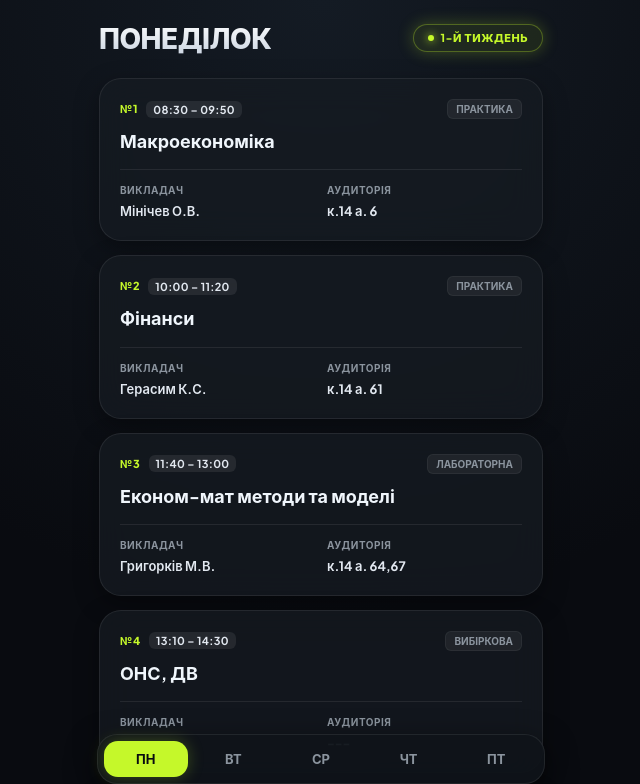
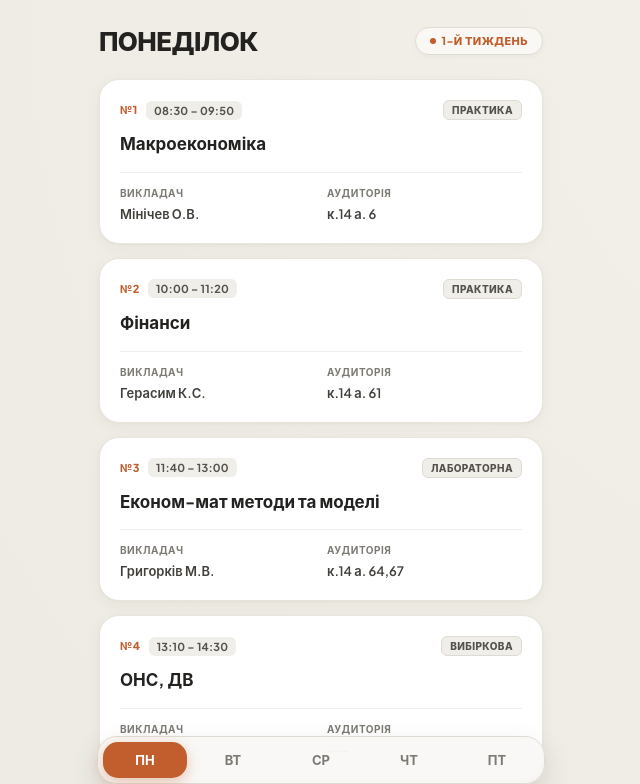
Before and after one commit to lilikandrij89-dot/Timetable, a plain HTML site: page index.html in a window 1280 px wide. Shown: the top 784 px of the page, without its empty margins (319-959 px from the left). Drawn offline with Linux system fonts and the light colour scheme.

Commit message:
Update index.html

```diff
--- a/index.html
+++ b/index.html
@@ -3,22 +3,25 @@
 <head>
     <meta charset="UTF-8">
     <meta name="viewport" content="width=device-width, initial-scale=1.0, maximum-scale=1.0, user-scalable=no">
-    <title>172-2 Розклад</title>
+    <title>272-2 Розклад</title>
     <script src="https://telegram.org/js/telegram-web-app.js"></script>
     <link rel="preconnect" href="https://fonts.googleapis.com">
     <link rel="preconnect" href="https://fonts.gstatic.com" crossorigin>
-    <link href="https://fonts.googleapis.com/css2?family=Plus+Jakarta+Sans:wght@500;700;800&display=swap" rel="stylesheet">
+    <link href="https://fonts.googleapis.com/css2?family=Plus+Jakarta+Sans:wght@500;600;700;800&display=swap" rel="stylesheet">
     <style>
         :root {
-            --bg: #090b10;
-            --surface: rgba(22, 27, 34, 0.75);
-            --surface-subtle: rgba(255, 255, 255, 0.03);
-            --neon: #c5f82a;
-            --neon-glow: rgba(197, 248, 42, 0.25);
-            --text-main: #f0f6fc;
-            --text-muted: #8b949e;
-            --border: rgba(255, 255, 255, 0.08);
-            --border-highlight: rgba(197, 248, 42, 0.3);
+            --bg: #ece9e2;
+            --surface: #f9f8f5;
+            --surface-card: #ffffff;
+            --surface-subtle: #f0eee9;
+            --accent: #c25e2e;
+            --accent-soft: rgba(194, 94, 46, 0.12);
+            --text-main: #232220;
+            --text-muted: #7d7a74;
+            --border: #dfdbd2;
+            --border-card: #e8e5dc;
+            --shadow-card: 0 4px 16px rgba(45, 41, 38, 0.04), 0 1px 3px rgba(45, 41, 38, 0.03);
+            --shadow-nav: 0 12px 30px rgba(45, 41, 38, 0.12);
         }
 
         * {
@@ -35,7 +38,7 @@
 
         body {
             font-family: 'Plus Jakarta Sans', -apple-system, sans-serif;
-            background: radial-gradient(circle at top, #141b24 0%, var(--bg) 60%);
+            background: radial-gradient(circle at 100% 0%, #f4f1ea 0%, var(--bg) 100%);
             background-attachment: fixed;
             color: var(--text-main);
             overflow-x: hidden;
@@ -47,7 +50,7 @@
             width: 100%;
             max-width: 480px;
             margin: 0 auto;
-            padding: 20px 18px calc(100px + env(safe-area-inset-bottom, 0px));
+            padding: 24px 18px calc(105px + env(safe-area-inset-bottom, 0px));
             display: flex;
             flex-direction: column;
         }
@@ -61,12 +64,10 @@
         }
 
         h1 {
-            font-size: 28px;
+            font-size: 26px;
             font-weight: 800;
-            letter-spacing: -0.5px;
-            background: linear-gradient(180deg, #fff 0%, #cbd5e1 100%);
-            -webkit-background-clip: text;
-            -webkit-text-fill-color: transparent;
+            letter-spacing: -0.6px;
+            color: var(--text-main);
         }
 
         .week-badge {
@@ -74,14 +75,14 @@
             align-items: center;
             gap: 6px;
             padding: 6px 14px;
-            background: rgba(197, 248, 42, 0.08);
-            border: 1px solid var(--border-highlight);
-            box-shadow: 0 0 16px var(--neon-glow);
+            background: var(--surface);
+            border: 1px solid var(--border);
             border-radius: 999px;
-            color: var(--neon);
+            color: var(--accent);
             font-size: 11px;
             font-weight: 800;
-            letter-spacing: 0.5px;
+            letter-spacing: 0.4px;
+            box-shadow: 0 2px 6px rgba(0, 0, 0, 0.03);
             text-transform: uppercase;
         }
 
@@ -90,8 +91,7 @@
             width: 6px;
             height: 6px;
             border-radius: 50%;
-            background: var(--neon);
-            box-shadow: 0 0 8px var(--neon);
+            background: var(--accent);
         }
 
         #schedule-list {
@@ -101,13 +101,11 @@
         }
 
         .para-card {
-            background: var(--surface);
-            backdrop-filter: blur(16px);
-            -webkit-backdrop-filter: blur(16px);
-            border-radius: 22px;
+            background: var(--surface-card);
+            border-radius: 20px;
             padding: 20px;
-            border: 1px solid var(--border);
-            box-shadow: 0 8px 24px rgba(0, 0, 0, 0.35);
+            border: 1px solid var(--border-card);
+            box-shadow: var(--shadow-card);
             animation: slideUp 0.35s cubic-bezier(0.16, 1, 0.3, 1) backwards;
         }
 
@@ -120,7 +118,7 @@
             display: flex;
             justify-content: space-between;
             align-items: center;
-            margin-bottom: 10px;
+            margin-bottom: 12px;
         }
 
         .para-meta-left {
@@ -130,37 +128,38 @@
         }
 
         .para-num {
-            color: var(--neon);
+            color: var(--accent);
             font-size: 11px;
             font-weight: 800;
-            letter-spacing: 0.8px;
+            letter-spacing: 0.6px;
         }
 
         .para-time {
             font-size: 11px;
             font-weight: 700;
-            color: #e2e8f0;
-            background: rgba(255, 255, 255, 0.08);
-            padding: 2px 7px;
+            color: #55524c;
+            background: var(--surface-subtle);
+            padding: 3px 8px;
             border-radius: 6px;
-            letter-spacing: 0.3px;
+            letter-spacing: 0.2px;
         }
 
         .para-type {
             font-size: 10px;
-            font-weight: 700;
-            background: rgba(255, 255, 255, 0.06);
-            border: 1px solid rgba(255, 255, 255, 0.05);
+            font-weight: 800;
             padding: 3px 8px;
             border-radius: 6px;
-            color: var(--text-muted);
             text-transform: uppercase;
+            letter-spacing: 0.4px;
+            background: var(--surface-subtle);
+            color: #55524c;
+            border: 1px solid var(--border);
         }
 
         .para-name {
-            font-size: 18px;
+            font-size: 17px;
             font-weight: 700;
-            line-height: 1.35;
+            line-height: 1.4;
             margin-bottom: 16px;
             color: var(--text-main);
         }
@@ -170,18 +169,18 @@
             margin-top: 10px;
             padding: 12px;
             border-radius: 12px;
-            border-left: 3px solid var(--neon);
-            border-top: 1px solid rgba(255, 255, 255, 0.02);
+            border-left: 3px solid var(--accent);
         }
 
         .vd-title {
             font-size: 14px;
             font-weight: 700;
-            color: #fff;
+            color: var(--text-main);
         }
 
         .vd-info {
             font-size: 12px;
+            font-weight: 600;
             color: var(--text-muted);
             margin-top: 3px;
         }
@@ -190,7 +189,7 @@
             display: grid;
             grid-template-columns: 1fr 1fr;
             gap: 12px;
-            border-top: 1px solid var(--border);
+            border-top: 1px solid var(--surface-subtle);
             padding-top: 14px;
         }
 
@@ -200,13 +199,14 @@
             color: var(--text-muted);
             text-transform: uppercase;
             letter-spacing: 0.5px;
+            font-weight: 700;
             margin-bottom: 3px;
         }
 
         .detail-item span {
             font-size: 13px;
             font-weight: 600;
-            color: #e2e8f0;
+            color: #42403b;
         }
 
         .nav-bar {
@@ -216,15 +216,15 @@
             transform: translateX(-50%);
             width: calc(100% - 32px);
             max-width: 448px;
-            background: rgba(15, 20, 26, 0.88);
+            background: rgba(249, 248, 245, 0.88);
             backdrop-filter: blur(20px);
             -webkit-backdrop-filter: blur(20px);
             border: 1px solid var(--border);
             border-radius: 20px;
             display: flex;
-            padding: 6px;
+            padding: 5px;
             gap: 4px;
-            box-shadow: 0 10px 30px rgba(0, 0, 0, 0.6);
+            box-shadow: var(--shadow-nav);
             z-index: 1000;
         }
 
@@ -235,15 +235,15 @@
             color: var(--text-muted);
             font-size: 13px;
             font-weight: 700;
-            border-radius: 14px;
+            border-radius: 15px;
             cursor: pointer;
             transition: all 0.2s cubic-bezier(0.4, 0, 0.2, 1);
         }
 
         .nav-item.active {
-            color: #090b10;
-            background: var(--neon);
-            box-shadow: 0 0 16px var(--neon-glow);
+            color: #ffffff;
+            background: var(--accent);
+            box-shadow: 0 4px 14px rgba(194, 94, 46, 0.35);
         }
     </style>
 </head>
@@ -269,11 +269,10 @@
         const tg = window.Telegram?.WebApp;
         if (tg) {
             tg.expand();
-            tg.setHeaderColor?.('#090b10');
-            tg.setBackgroundColor?.('#090b10');
+            tg.setHeaderColor?.('#ece9e2');
+            tg.setBackgroundColor?.('#ece9e2');
         }
 
-        // Розклад дзвінків для кожної пари
         const lessonTimes = {
             1: "08:30 – 09:50",
             2: "10:00 – 11:20",
```
